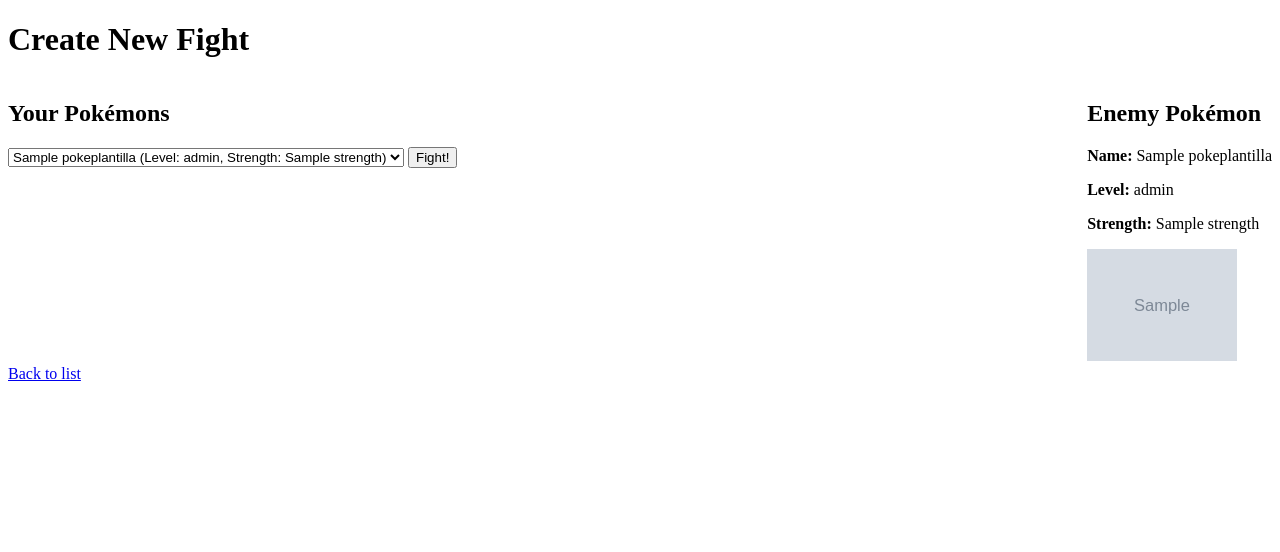
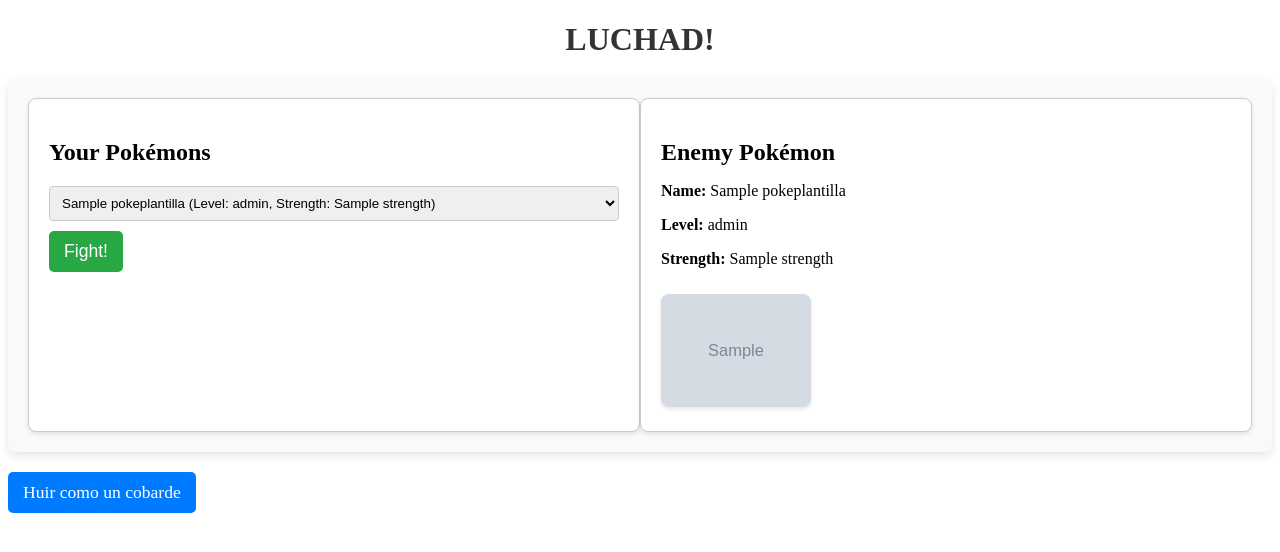
Before and after one commit to Jhonsking49/Poke_Symfony_25, a Symfony app: template templates/fights/new.html.twig in a window 1280 px wide. Shown: the top 552 px of the page. Run offline with Twig, Linux system fonts and the light colour scheme; the template is opened without the code that fills it: most values are stand-ins (such as "Sample title", 1, 10 or a date in 2020); grey boxes marked "Sample" are stand-in pictures; some libraries are stand-ins or nearby versions.

Commit message:
vista estilada

```diff
--- a/templates/fights/new.html.twig
+++ b/templates/fights/new.html.twig
@@ -2,10 +2,90 @@
 
 {% block title %}New Fight{% endblock %}
 
+{% block stylesheets %}
+    <style>
+        .title {
+            font-size: 2em;
+            text-align: center;
+            color: #333;
+            margin-bottom: 20px;
+        }
+
+        .fight-container {
+            display: flex;
+            justify-content: space-between;
+            padding: 20px;
+            background-color: #f9f9f9;
+            border-radius: 8px;
+            box-shadow: 0 4px 8px rgba(0, 0, 0, 0.1);
+        }
+
+        .user-pokemons, .enemy-pokemon {
+            width: 48%;
+            padding: 20px;
+            background-color: #ffffff;
+            border: 1px solid #ccc;
+            border-radius: 8px;
+            box-shadow: 0 2px 4px rgba(0, 0, 0, 0.1);
+        }
+
+        .user-pokemons h2, .enemy-pokemon h2 {
+            font-size: 1.5em;
+            margin-bottom: 10px;
+        }
+
+        select {
+            width: 100%;
+            padding: 8px;
+            margin: 10px 0;
+            border: 1px solid #ccc;
+            border-radius: 4px;
+        }
+
+        .btn {
+            padding: 10px 15px;
+            background-color: #28a745;
+            color: white;
+            border: none;
+            border-radius: 5px;
+            cursor: pointer;
+            font-size: 1.1em;
+        }
+
+        .btn:hover {
+            background-color: #218838;
+        }
+
+        .pokemon-img {
+            width: 150px;
+            height: auto;
+            border-radius: 8px;
+            box-shadow: 0 2px 4px rgba(0, 0, 0, 0.1);
+            margin-top: 10px;
+        }
+
+        .back-link {
+            display: inline-block;
+            margin-top: 20px;
+            text-decoration: none;
+            background-color: #007bff;
+            color: white;
+            padding: 10px 15px;
+            border-radius: 5px;
+            font-size: 1.1em;
+        }
+
+        .back-link:hover {
+            background-color: #0056b3;
+        }
+
+    </style>
+{% endblock %}
+
 {% block body %}
-    <h1>Create New Fight</h1>
+    <h1 class="title">LUCHAD!</h1>
 
-    <div class="fight-container" style="display: flex; justify-content: space-between;">
+    <div class="fight-container">
         <!-- Selección de Pokémon del usuario -->
         <div class="user-pokemons">
             <h2>Your Pokémons</h2>
@@ -28,9 +108,10 @@
             <p><strong>Name:</strong> {{ random_pokemon.pokeplantilla.name }}</p>
             <p><strong>Level:</strong> {{ random_pokemon.level }}</p>
             <p><strong>Strength:</strong> {{ random_pokemon.strength }}</p>
-            <img src="{{ random_pokemon.img }}" alt="{{ random_pokemon.pokeplantilla.name }}" style="width: 150px; height: auto;">
+            <img src="{{ random_pokemon.img }}" alt="{{ random_pokemon.pokeplantilla.name }}" class="pokemon-img">
         </div>
     </div>
 
-    <a href="{{ path('app_main') }}">Back to list</a>
+    <a href="{{ path('app_main') }}" class="back-link">Huir como un cobarde</a>
+
 {% endblock %}
```
